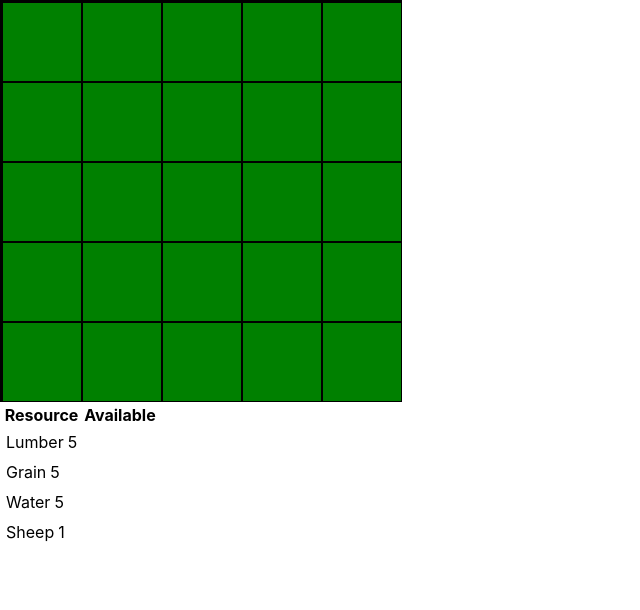
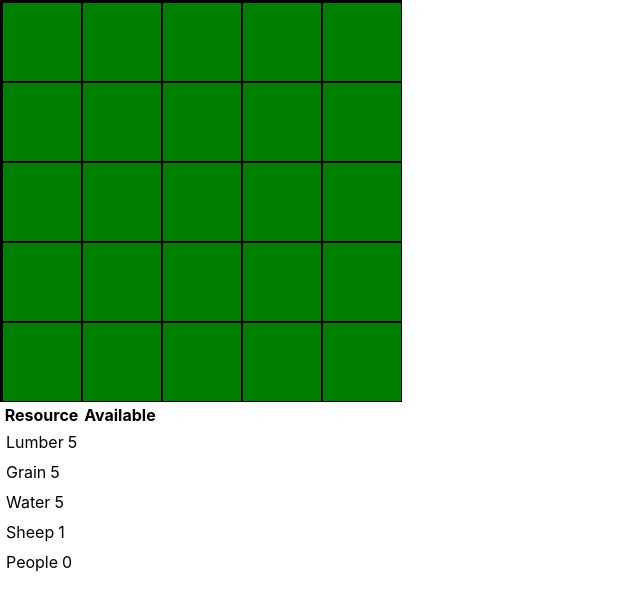
Before and after one commit to KateGrutter/Village-Simulator-React, a React (Create React App) app: page / in a window 1280 px wide. Shown: the top 610 px of the page, without its empty margins (0-640 px from the left). Built offline with nearby package versions, Linux system fonts and the light colour scheme.

Commit message:
Having issue with 3rd improvment

```diff
--- a/src/App.tsx
+++ b/src/App.tsx
@@ -25,7 +25,11 @@ function App() {
     {
       type: "Sheep",
       amount: 1,
-    }
+    },
+  {
+    type: "People",
+    amount: 0,
+  }
   ]);
 
   function handleResourceUpdate(improvement: Improvement) {
--- a/src/components/Map/Map.tsx
+++ b/src/components/Map/Map.tsx
@@ -13,25 +13,47 @@ interface ResourceData {
   amount: number;
 }
 
-interface MapProps {
-  gridSize: number;
-  handleResourceUpdate: (improvement: Improvement) => void;
-}
+// interface MapProps {
+//   gridSize: number;
+//   handleResourceUpdate: (improvement: Improvement) => void;
+//   resources: Resource[];
+// }
 
-export function Map({ gridSize, handleResourceUpdate }: MapProps) {
+export function Map(props: { gridSize: number, handleResourceUpdate: (improvement: Improvement)=> void }) {
   const [isDialogOpen, setIsDialogOpen] = useState<boolean>(false);
   const [selectedTile, setSelectedTile] = useState<TileData | undefined>(undefined);
-  const [resources, setResources] = useState<ResourceData[]>([]);
+  const [resources, setResources] = useState<Resource[]>([
+    {
+      type: "Lumber",
+      amount: 5,
+    },
+    {
+      type: "Grain",
+      amount: 5,
+    },
+    {
+      type: "Water",
+      amount: 5,
+    },
+    {
+      type: "Sheep",
+      amount: 1,
+    },
+    {
+      type: "People",
+      amount: 5,
+    }
+  ]);
 
   // State for the grid of tiles
   const [tiles, setTiles] = useState<TileData[][]>(
     // Initialize the grid with empty tiles
-    Array.from(Array(gridSize), (_, rowIndex) =>
-      Array.from(Array(gridSize), (_, tileIndex) => ({
+    Array.from(Array(props.gridSize), (_, rowIndex) =>
+      Array.from(Array(props.gridSize), (_, tileIndex) => ({
         rowIndex,
         tileIndex,
         improvement: undefined,
-        index: rowIndex * gridSize + tileIndex, // Add the 'index' property for unique identification
+        index: rowIndex * props.gridSize + tileIndex, // Add the 'index' property for unique identification
       }))
     )
   );
@@ -71,7 +93,7 @@ export function Map({ gridSize, handleResourceUpdate }: MapProps) {
       setTiles((prevTiles) => {
         const updatedTiles = [...prevTiles];
         updatedTiles[rowIndex][tileIndex].improvement = improvement;
-        handleResourceUpdate(improvement); // Add this line to update resources
+        props.handleResourceUpdate(improvement); // Add this line to update resources
         return updatedTiles;
       });
 
```
